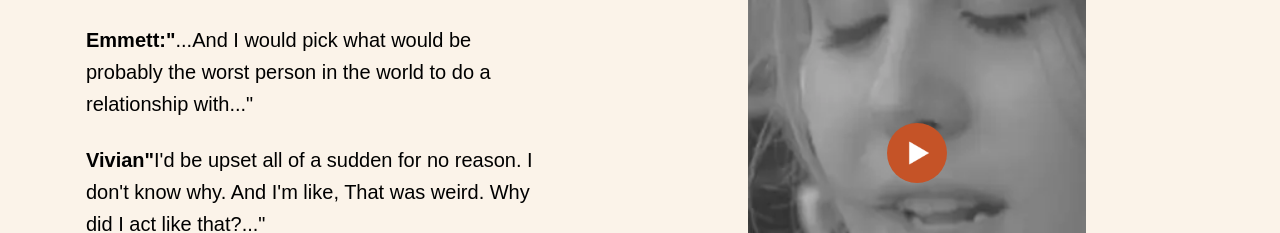
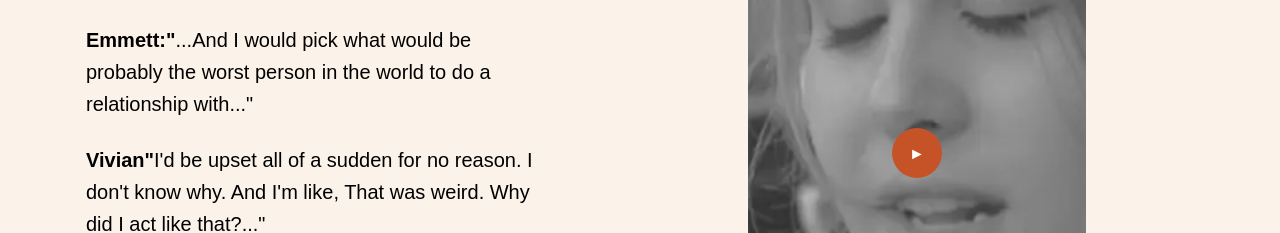
Before and after one commit to Super-Meta77/maxyourhappiness-seo, a React (Vite) app: page / in a window 1280 px wide. Shown: the part 1060-1293 px from the top of the page. Built offline with nearby package versions, Linux system fonts and the light colour scheme.

Commit message:
fix unmute issue

```diff
--- a/src/App.tsx
+++ b/src/App.tsx
@@ -539,7 +539,7 @@ const App: React.FC = () => {
                 style={{border: "1px solid #c55327"}}
               >
                 <img
-                  src="images/circle-cd-blue.webp"
+                  src="images/circle-cr-lt-green.webp"
                   alt="Testimonial Picture"
                   className="absolute left-4 top-2.5 h-10 w-10 rounded-full border border-white"
                 />
--- a/src/components/VimeoCard.tsx
+++ b/src/components/VimeoCard.tsx
@@ -1,4 +1,4 @@
-import React, { useState } from 'react';
+import React, { useState, useRef } from "react";
 
 interface VimeoCardProps {
   thumbnail: string;
@@ -7,62 +7,49 @@ interface VimeoCardProps {
 }
 
 const VimeoCard: React.FC<VimeoCardProps> = ({ thumbnail, videoId, title }) => {
-  const [isPlaying, setIsPlaying] = useState(true);
-  const [isMuted, setIsMuted] = useState(true);
+  const [isPlaying, setIsPlaying] = useState(false);
+  const iframeRef = useRef<HTMLIFrameElement>(null);
 
   const handlePlay = () => {
-    setIsPlaying(false);
-  };
+    setIsPlaying(true);
 
-  const handleUnmute = () => {
-    setIsMuted(false);
+    // On mobile, this ensures the click counts as a user gesture
+    if (iframeRef.current) {
+      iframeRef.current.focus();
+    }
   };
 
   return (
     <div className="w-full max-w-2xl relative">
-      {isPlaying ? (
-        <div className="relative h-[600px] w-full overflow-hidden" style={{display: "flex", justifyContent: "center", alignItems: "center"}}>
+      {!isPlaying ? (
+        <div className="relative h-[600px] w-full overflow-hidden flex justify-center items-center">
           <img
             src={thumbnail}
             alt="Video Thumbnail"
             className="h-full w-full object-contain cursor-pointer"
-                data-video-id="992060811"
-                // style={{width: "auto",height: "100%"}}
             onClick={handlePlay}
           />
-            <button className="play-button" onClick={handlePlay} data-video-id="992060811" value="992060811">
-                <img
-                    src="images/play.png"
-                    alt="Video Thumbnail"
-                    className="h-full w-full object-contain cursor-pointer"
-                    data-video-id="998466373"
-                    style={{ width: "28px", height: "28px"}}
-                />
+          <button
+            className="play-button absolute z-10"
+            onClick={handlePlay}
+            style={{ width: "50px", height: "50px" }}
+          >
+            ►
           </button>
         </div>
       ) : (
         <div className="relative w-full h-[600px]">
           <iframe
-              src={`https://player.vimeo.com/video/${videoId}?autoplay=1&muted=${isMuted ? 1 : 0}&dnt=1&loop=1&autopause=0&byline=0&portrait=0&title=0&badge=0&endscreen=0;app_id=58479`}
+            ref={iframeRef}
+            src={`https://player.vimeo.com/video/${videoId}?autoplay=1&loop=1&autopause=0&byline=0&portrait=0&title=0&badge=0&endscreen=0`}
             width="100%"
             height="600"
-              className="w-full"
             title={title}
             frameBorder="0"
-              allow="autoplay; fullscreen; picture-in-picture; clipboard-write; encrypted-media"
+            allow="autoplay; fullscreen; picture-in-picture"
             allowFullScreen
+            className="w-full h-full"
           />
-
-          {isMuted && (
-            <div className="absolute inset-0 flex justify-center items-center z-10" style={{backgroundColor: "rgba(0, 0, 0, 0.6)"}}>
-              <button
-                onClick={handleUnmute}
-                className="play-unmuted-button px-4 py-2 text-lg font-semibold rounded shadow transition"
-              >
-                🔊 Tap to Unmute
-              </button>
-            </div>
-          )}
         </div>
       )}
     </div>
```
Lines whose indentation alone changed are shown as unchanged.
